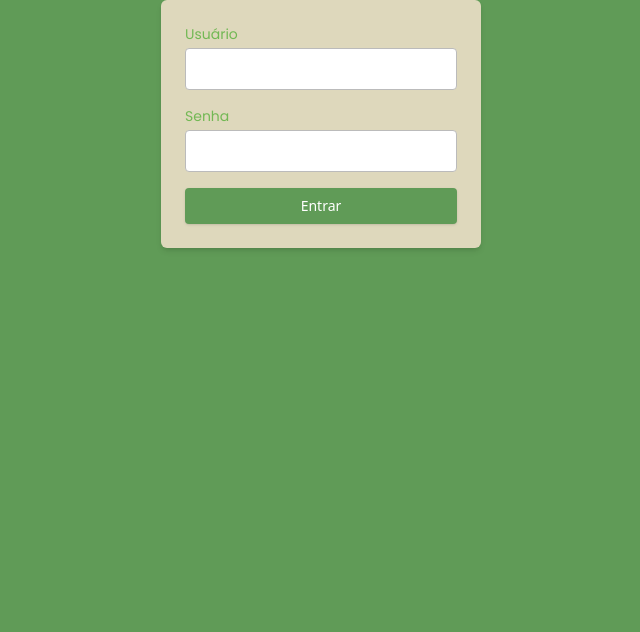
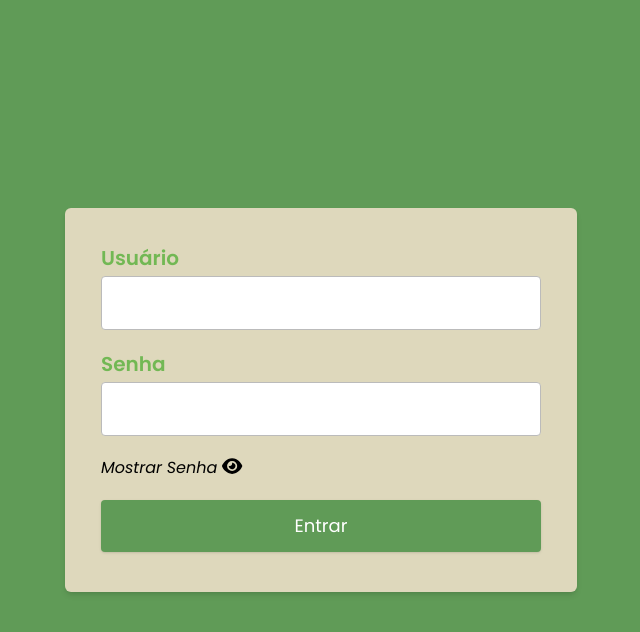
Before and after one commit to junior-slv/horta-solidaria, a Next.js app in the folder client/: page /Login in a window 1280 px wide. Shown: the top 632 px of the page, without its empty margins (319-959 px from the left). Built offline with nearby package versions, Linux system fonts and the light colour scheme.

Commit message:
Add a Show Password

```diff
--- a/client/package.json
+++ b/client/package.json
@@ -9,6 +9,9 @@
     "lint": "next lint"
   },
   "dependencies": {
+    "@fortawesome/fontawesome-svg-core": "^6.4.0",
+    "@fortawesome/free-solid-svg-icons": "^6.4.0",
+    "@fortawesome/react-fontawesome": "^0.2.0",
     "@types/node": "18.15.11",
     "@types/react": "18.0.33",
     "@types/react-dom": "18.0.11",
--- a/client/src/pages/Login.tsx
+++ b/client/src/pages/Login.tsx
@@ -1,32 +1,68 @@
-import React from 'react'
-
+import React, { useState } from "react";
+import { FontAwesomeIcon } from "@fortawesome/react-fontawesome";
+import { faEye, faEyeSlash, faSearch } from "@fortawesome/free-solid-svg-icons";
 
 const Login = () => {
+  const [showPassword, setShowPassword] = useState(false);
   return (
-    <div className='w-screen h-screen flex items-centes justify-center bg-darkGreen'>
-      <div className='w-80'>
+    <div className="w-screen h-screen font-poppins flex items-stretch items-centes justify-center bg-darkGreen">
+      <form className="bg-beige shadow-md rounded-md p-9 space-y-5 w-[32rem] h-[24rem] self-center block">
+        <div>
+          <label
+            htmlFor="user"
+            className="block font-bold text-xl mb-1 text-lightGreen select-none"
+          >
+            Usuário
+          </label>
+          <input
+            type="text"
+            className="w-full bg-white border border-gray focus:border-lightGreen rounded px-3 py-3 text-lg text-black placeholder-black focus:outline-none transition duration-200 ease-in-out"
+          />
+        </div>
 
-        <form className='bg-beige shadow-md rounded-md p-6 space-y-4'>
+        <div>
+          <label
+            htmlFor="password"
+            className="block font-bold text-xl mb-1 text-lightGreen select-none"
+          >
+            Senha
+          </label>
+          <input
+            type={showPassword ? "text" : "password"}
+            className="w-full bg-white border border-gray focus:border-lightGreen rounded px-3 py-3 text-lg text-black placeholder-black focus:outline-none transition duration-200 ease-in-out"
+          />
+        </div>
 
-          <div>
-            <label htmlFor="user" className='block font-poppins text-sm mb-1 text-lightGreen'>Usuário</label>
-            <input type="text" className="w-full bg-white border border-gray focus:border-lightGreen rounded px-3 py-2 text-base text-black placeholder-black focus:outline-none transition duration-200 ease-in-out" />
+        <div className="text-right transition duration-200 ease-in-out flex justify-between">
+          <div className="hidden text-red transition duration-200 ease-in-out select-none text-lg italic">
+            Usuário ou senha incorreto.
           </div>
+          {showPassword ? (
+            <div
+              className="text-black text-base cursor-pointer transition duration-200 ease-in-out select-none hover:text-darkGreen italic"
+              onClick={() => setShowPassword(!showPassword)}
+            >
+              Ocultar Senha{" "}
+              <FontAwesomeIcon className="text-lg" icon={faEyeSlash} />{" "}
+            </div>
+          ) : (
+            <div
+              className="text-black text-base cursor-pointer transition duration-200 ease-in-out select-none hover:text-darkGreen italic"
+              onClick={() => setShowPassword(!showPassword)}
+            >
+              Mostrar Senha <FontAwesomeIcon className="text-lg" icon={faEye} />
+            </div>
+          )}
+        </div>
 
-          <div>
-            <label htmlFor="password" className='block font-poppins text-sm mb-1 text-lightGreen'>Senha</label>
-            <input type="password" className="w-full bg-white border border-gray focus:border-lightGreen rounded px-3 py-2 text-base text-black placeholder-black focus:outline-none transition duration-200 ease-in-out" />
-          </div>
+        <div>
+          <button className="w-full text-lg bg-darkGreen hover:bg-lightGreen px-6 py-3 rounded text-white shadow transition duration-200 ease-in-out select-none">
+            Entrar
+          </button>
+        </div>
+      </form>
+    </div>
+  );
+};
 
-          <div>
-            <button className="w-full text-sm bg-darkGreen hover:bg-lightGreen px-6 py-2 rounded text-white shadow">Entrar</button>
-          </div>
-
-        </form>
-
-      </div>
-    </div>
-  )
-}
-
-export default Login
+export default Login;
--- a/client/src/pages/_app.tsx
+++ b/client/src/pages/_app.tsx
@@ -1,6 +1,17 @@
-import '@/styles/globals.css'
-import type { AppProps } from 'next/app'
+import { config, library } from '@fortawesome/fontawesome-svg-core';
+import '@fortawesome/fontawesome-svg-core/styles.css';
+import { faSearch } from '@fortawesome/free-solid-svg-icons';
+import '@/styles/globals.css';
+import { AppProps } from 'next/app';
 
-export default function App({ Component, pageProps }: AppProps) {
-  return <Component {...pageProps} />
+// Configuração inicial
+config.autoAddCss = false;
+
+// Adiciona os ícones que serão usados na aplicação
+library.add(faSearch);
+
+function App({ Component, pageProps }: AppProps) {
+  return <Component {...pageProps} />;
 }
+
+export default App;
--- a/client/tailwind.config.js
+++ b/client/tailwind.config.js
@@ -14,6 +14,7 @@ module.exports = {
       },
     },
     colors: {
+      'red': '#FF0000',
       'gray': '#BBBBBB',
       'black': '#000000',
       'white': '#FFFFFF',
```
Also changed, not shown: 1 other file (tests, documents, lock files or other folders).
